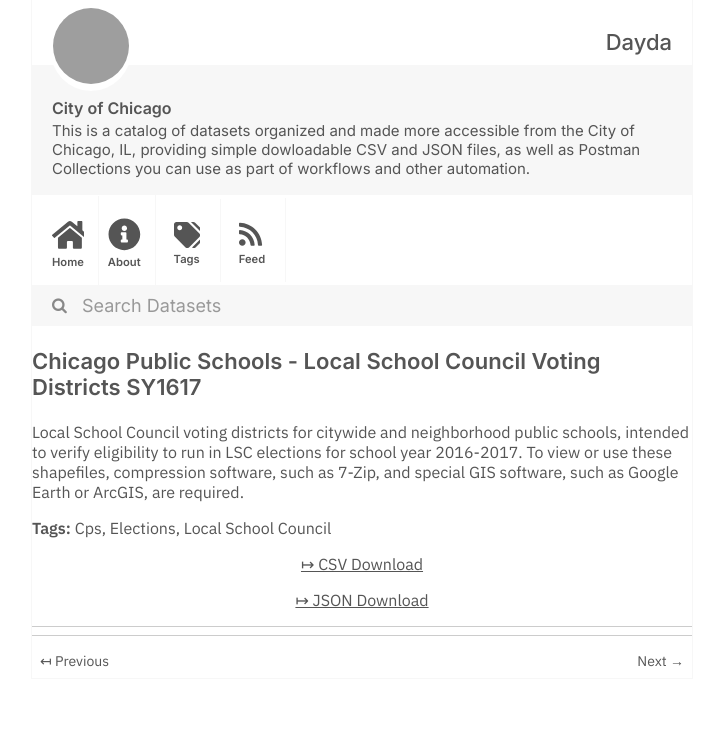
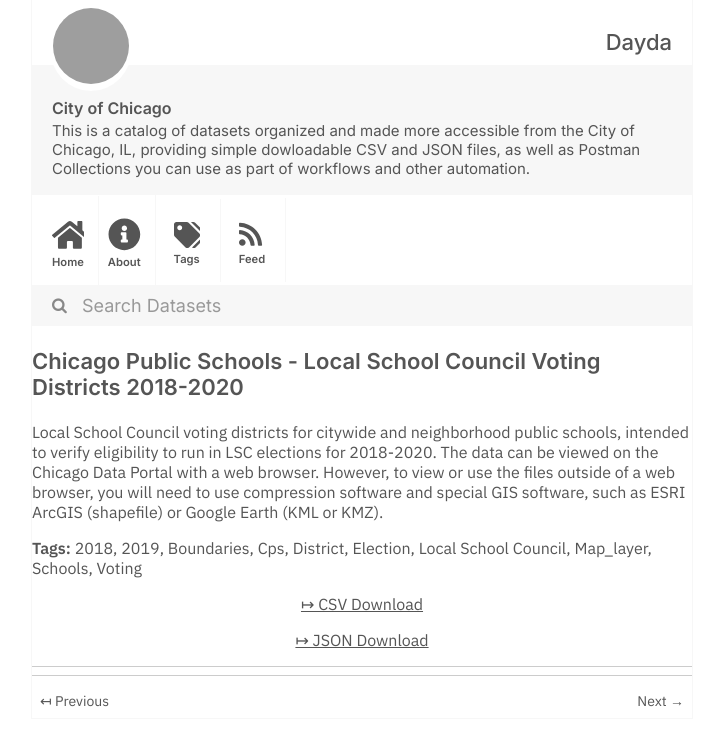
Before and after one commit to dayda-entities/city-of-chicago, a Jekyll site: the page built from _posts/2020-11-10-chicago-public-schools-local-s.md, in a window 1280 px wide, cut to the strip 0-746 px from the top of the page. Shown: the whole strip, without its empty margins (278-1001 px from the left). Built offline with Jekyll 4.4.1, drawn with Linux system fonts in a browser that asks for light colours; grey boxes are pictures that could not be loaded.

Commit message:
Publish Data

```diff
--- a/_posts/2020-11-10-chicago-public-schools-local-s.md
+++ b/_posts/2020-11-10-chicago-public-schools-local-s.md
@@ -1,20 +1,27 @@
 ---
-title: Chicago Public Schools - Local School Council Voting Districts SY1617
-created: '2020-11-10T16:55:10.108036'
-modified: '2020-11-10T16:55:10.108044'
+title: Chicago Public Schools - Local School Council Voting Districts 2018-2020
+created: '2020-11-10T16:54:28.256688'
+modified: '2020-11-10T16:54:28.256699'
 state: active
 type: dataset
 tags:
+  - '2018'
+  - '2019'
+  - Boundaries
   - Cps
-  - Elections
+  - District
+  - Election
   - Local School Council
+  - Map_layer
+  - Schools
+  - Voting
 groups:
   - Local Government
 csv_url: >-
-  https://data.cityofchicago.org/api/views/wukg-gybz/rows.csv?accessType=DOWNLOAD
+  https://data.cityofchicago.org/api/views/rhea-z6jh/rows.csv?accessType=DOWNLOAD
 json_url: >-
-  https://data.cityofchicago.org/api/views/wukg-gybz/rows.json?accessType=DOWNLOAD
+  https://data.cityofchicago.org/api/views/rhea-z6jh/rows.json?accessType=DOWNLOAD
 layout: post
 
 ---
-Local School Council voting districts for citywide and neighborhood public schools, intended to verify eligibility to run in LSC elections for school year 2016-2017. To view or use these shapefiles, compression software, such as 7-Zip, and special GIS software, such as Google Earth or ArcGIS, are required.
+Local School Council voting districts for citywide and neighborhood public schools, intended to verify eligibility to run in LSC elections for 2018-2020. The data can be viewed on the Chicago Data Portal with a web browser. However, to view or use the files outside of a web browser, you will need to use compression software and special GIS software, such as ESRI ArcGIS (shapefile) or Google Earth (KML or KMZ).
```
